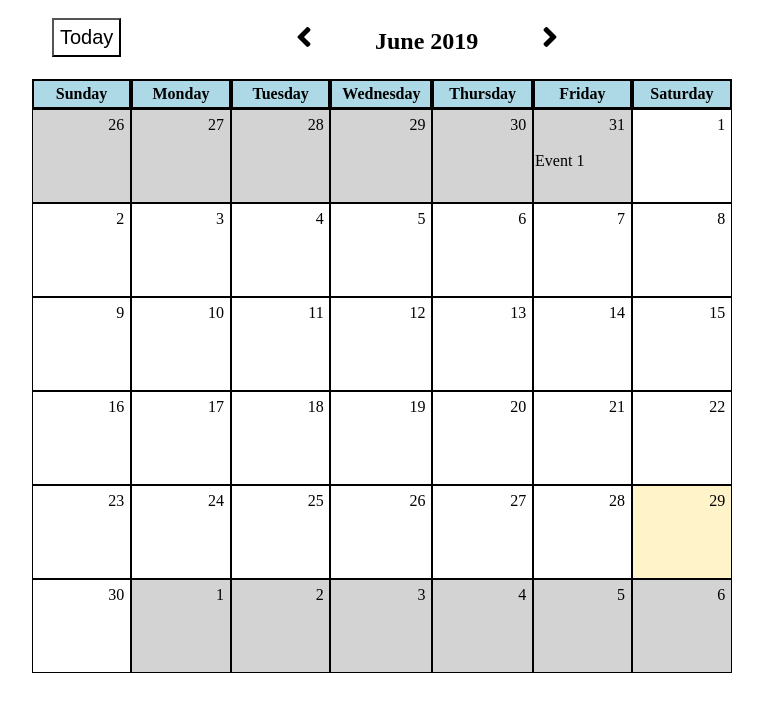
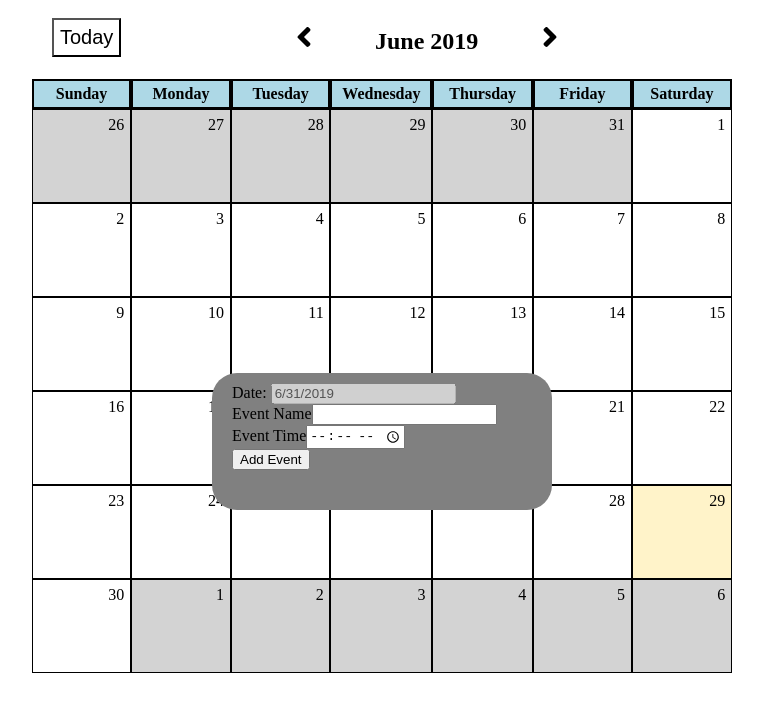
Before and after one commit to Adrian-Jablonski/React-Calendar, a React (Create React App) app: page / in a window 1280 px wide. Both pictures are taken after a click on the element "31". Shown: the top 712 px of the page, without its empty margins (258-1021 px from the left). Built offline with nearby package versions, Linux system fonts and the light colour scheme; the HTML template or start-up script is replaced by a standard one.

Commit message:
Added event form

```diff
--- /dev/null
+++ b/src/components/AddEventForm.js
@@ -0,0 +1,40 @@
+import React, {Component} from 'react';
+
+class AddEventForm extends Component {
+
+    state = {
+        eventName: '',
+        eventTime: ''
+    }
+
+    handleChanges(event) {
+        this.setState({
+            eventName: event.target.value
+        });
+    }
+
+    render() {
+        const {newEventDate, addEvent} = this.props;
+        return (
+            <form id="add-event-form">
+                <div>
+                    <label>Date: </label>
+                    <input value={newEventDate} name="eventDate" disabled></input>
+                </div>
+                <div>
+                    <label>Event Name</label>
+                    <input type="text" name="eventName" onChange={(e) => this.handleChanges(e)}></input>
+                </div>
+                <div>
+                    <label>Event Time</label>
+                    <input type="time" name="eventTime"></input>
+                </div>
+                <button
+                    onClick={() => addEvent(newEventDate, this.state.eventName)}
+                >Add Event</button>
+            </form>
+        )
+    }
+}
+
+export default AddEventForm;
--- a/src/components/App.js
+++ b/src/components/App.js
@@ -1,32 +1,51 @@
 import React, {Component} from 'react';
 import Month from './Month';
+import AddEventForm from './AddEventForm';
 
 class App extends Component {
 
   state = {
-    events: {}
+    events: {},
+    newEventDate: null
   }
 
-  addEvent = (date) => {
-    console.log("Adding Event Form " + date);
+  showEventForm = (date) => {
+    console.log("Show event Form " + date);
+    this.setState(() => {
+      return {
+        newEventDate: date
+      }
+    })
+  }
+
+  addEvent = (date, eventName) => {
+    console.log("Adding Event Form " + date + " " + eventName);
     this.setState(prevState => {
       if (prevState.events[date] === undefined) {
         prevState.events[date] = [];
       }
-      prevState.events[date].push('Event');
+      prevState.events[date].push({eventName: eventName});
       return {
-        events: prevState.events
+        events: prevState.events,
+        newEventDate: null
       }
     })
 }
 
   render() {
+    const eventForm = (this.state.newEventDate) ? <AddEventForm
+      newEventDate={this.state.newEventDate}
+      addEvent={this.addEvent}
+    ></AddEventForm>
+    : null;
+
     return (
       <div>
           <Month
             events= {this.state.events}
-            addEvent={this.addEvent}
+            showEventForm={this.showEventForm}
           ></Month>
+          {eventForm}
       </div>
     );
   }
--- a/src/components/Day.js
+++ b/src/components/Day.js
@@ -63,7 +63,7 @@ class Day extends Component {
             <td className={dayClass}
                 onMouseEnter={() => this.displayPlusButton()}
                 onMouseLeave={() => this.hidePlusButton()}
-                onClick={() => this.props.addEvent(currentDate)}
+                onClick={() => this.props.showEventForm(currentDate)}
             >
                 <span>{dayNumb}</span>
                 <button className={btnClassName}>
--- a/src/components/EventList.js
+++ b/src/components/EventList.js
@@ -5,7 +5,7 @@ const EventList = ({event, eventNumb, eventLen}) => {
     let eventsLeft = eventLen - 2;
 
     return (
-        <p>{(eventNumb < 3) ? 'Event ' + eventNumb : (eventsLeft > 1 ) ? eventsLeft + ' more events' : eventsLeft + ' more event'}</p>
+        <p>{(eventNumb < 3) ? event.eventName : (eventsLeft > 1 ) ? eventsLeft + ' more events' : eventsLeft + ' more event'}</p>
     )
 }
 
--- a/src/components/Month.js
+++ b/src/components/Month.js
@@ -56,7 +56,7 @@ class Month extends Component {
                 currentMonth={this.state.currentMonth}
                 today={this.state.today}
                 events= {this.props.events}
-                addEvent={this.props.addEvent}
+                showEventForm={this.props.showEventForm}
             ></Week>)
         }
         return (
--- a/src/components/Week.js
+++ b/src/components/Week.js
@@ -1,7 +1,7 @@
 import React from 'react';
 import Day from './Day';
 
-const Week = ({weekNumb, calendarDates, currentMonth, currentYear, today, events, addEvent}) => {
+const Week = ({weekNumb, calendarDates, currentMonth, currentYear, today, events, showEventForm}) => {
 
     let dayArr = [];
     for (var i = 0; i < 7; i++) {
@@ -27,7 +27,7 @@ const Week = ({weekNumb, calendarDates, currentMonth, currentYear, today, events
             isCurrentMonth={isCurrentMonth}
             isCuurrentDate={isCuurrentDate}
             currentDateEvents={currentDateEvents}
-            addEvent={addEvent}
+            showEventForm={showEventForm}
             currentDate={currentDate}
         ></Day>)
     }
--- a/src/styles/index.css
+++ b/src/styles/index.css
@@ -85,4 +85,14 @@
 .current-date {
   background-color: #fff3c9;
 }
+
+#add-event-form {
+  padding: 10px 20px 40px 20px;
+  background-color: grey;
+  width: 300px;
+  margin: 0 auto;
+  position: relative;
+  bottom: 300px;
+  border-radius: 25px;
+}
 /*# sourceMappingURL=index.css.map */
--- a/src/styles/index.scss
+++ b/src/styles/index.scss
@@ -90,3 +90,13 @@ $calendar-width : 700px;
 .current-date {
     background-color: #fff3c9;
 }
+
+#add-event-form {
+    padding: 10px 20px 40px 20px;
+    background-color: grey;
+    width: 300px;
+    margin: 0 auto;
+    position: relative;
+    bottom: 300px;
+    border-radius: 25px;
+}
```
Also changed, not shown: 1 other file (tests, documents, lock files or other folders).
